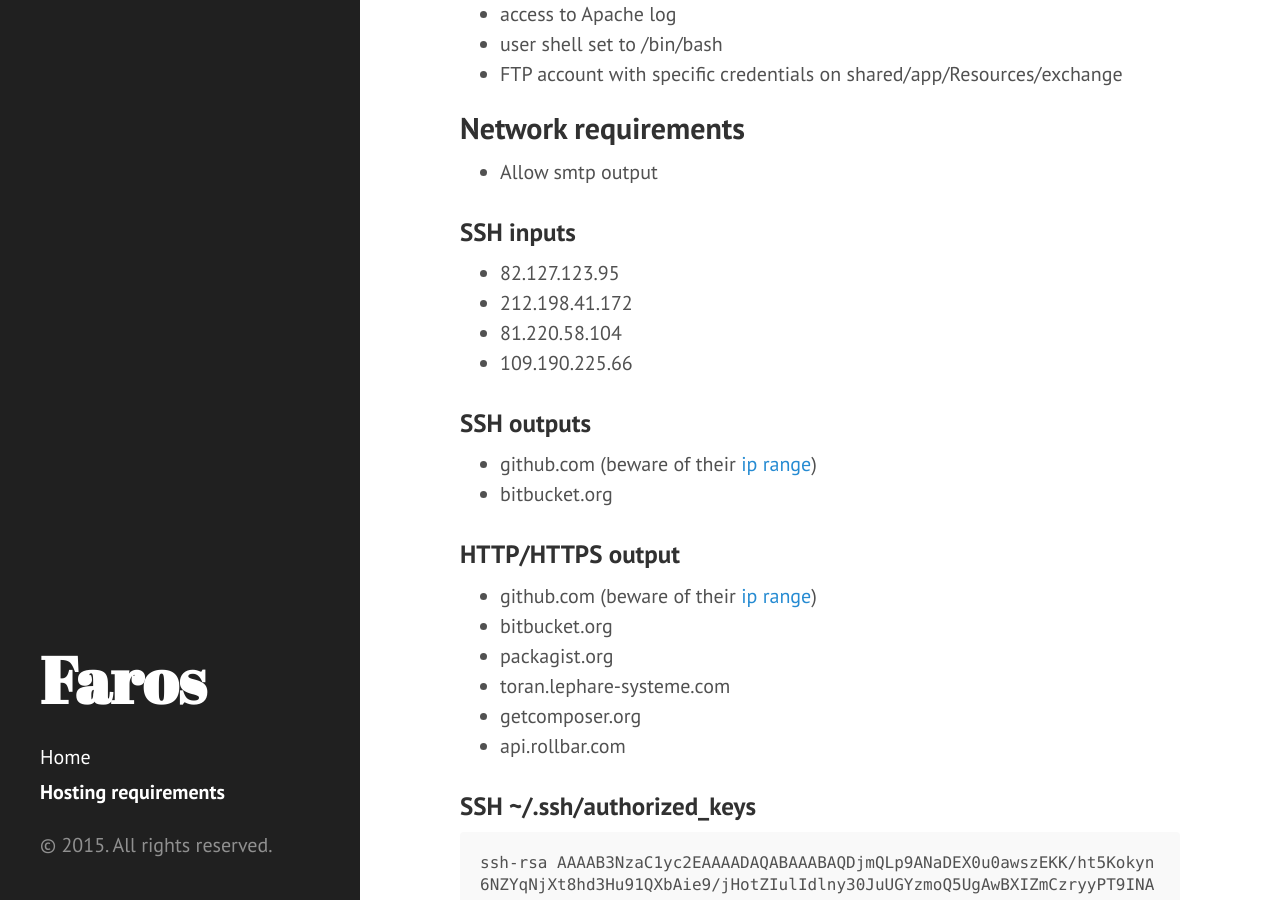
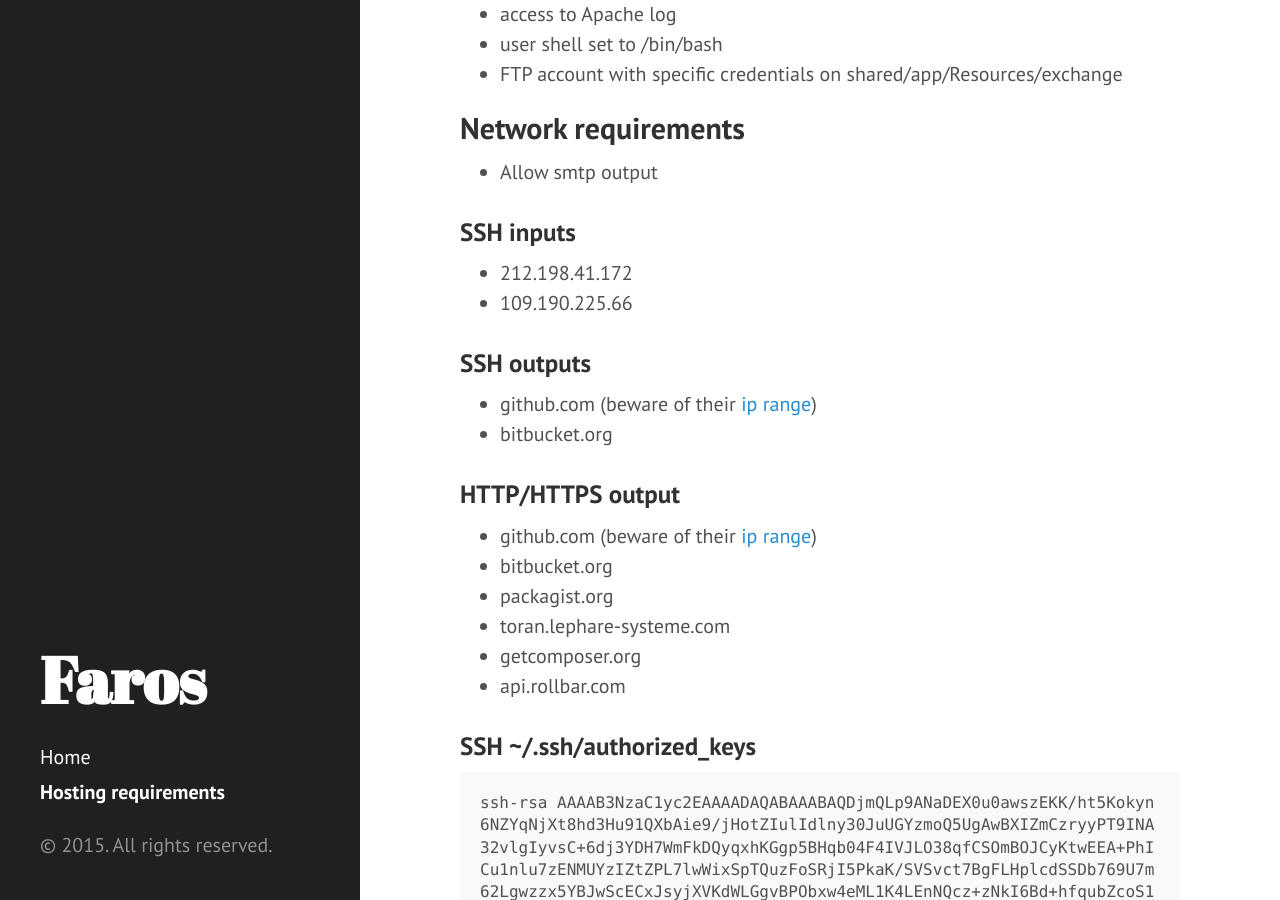
Before and after one commit to le-phare/le-phare.github.io, a Jekyll site: the page built from requirements.md, in a window 1280 px wide and 900 px high, scrolled down 2695 px. Built offline with Jekyll 4.4.1, drawn with Linux system fonts in a browser that asks for light colours; Markdown is read by kramdown in place of the engine named in the settings.

Commit message:
Update requirements.md

```diff
--- a/requirements.md
+++ b/requirements.md
@@ -111,9 +111,7 @@ Default collation set to utf8\_unicode\_ci
 
 ### SSH inputs
 
- * 82.127.123.95
  * 212.198.41.172
- * 81.220.58.104
  * 109.190.225.66
 
 ### SSH outputs
```
